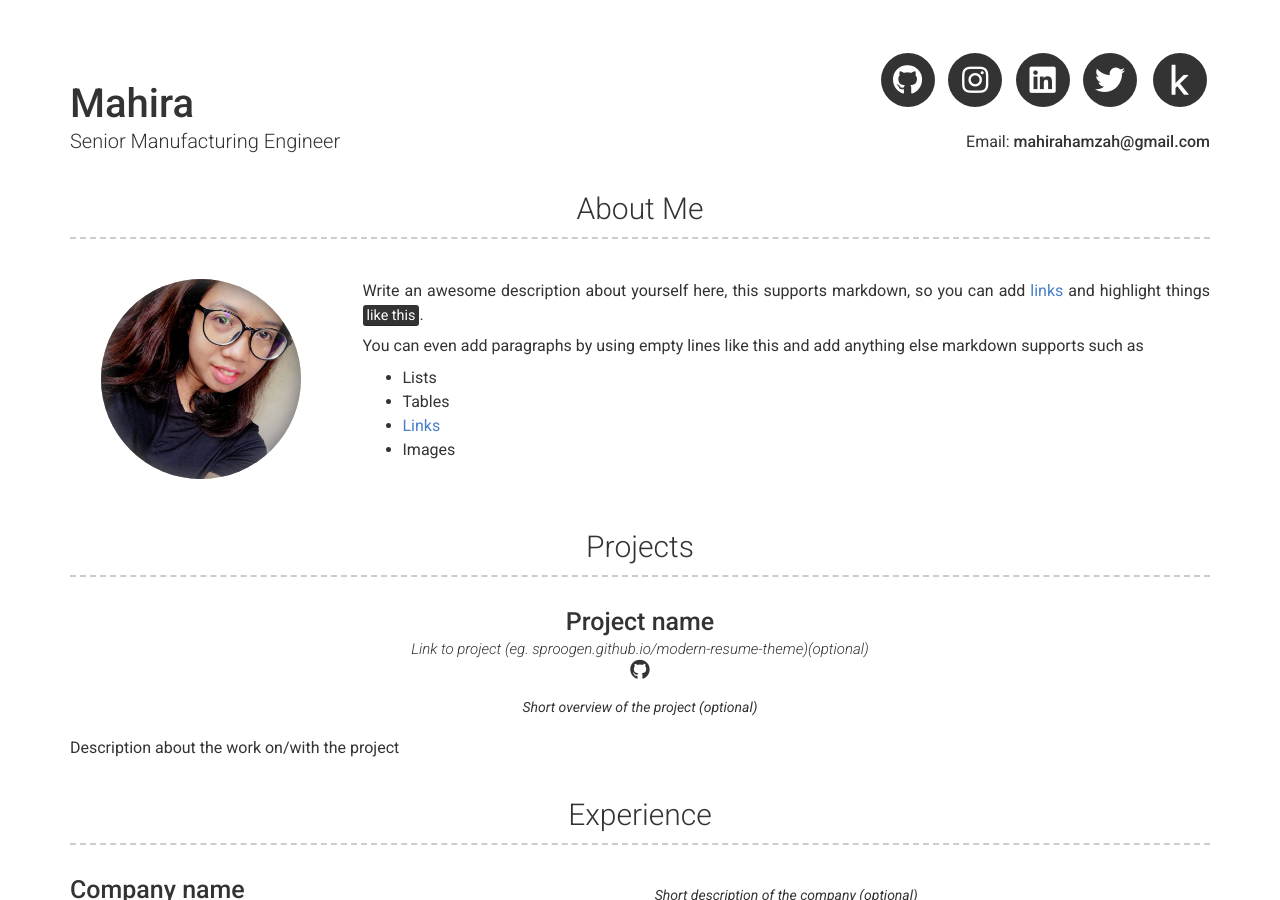
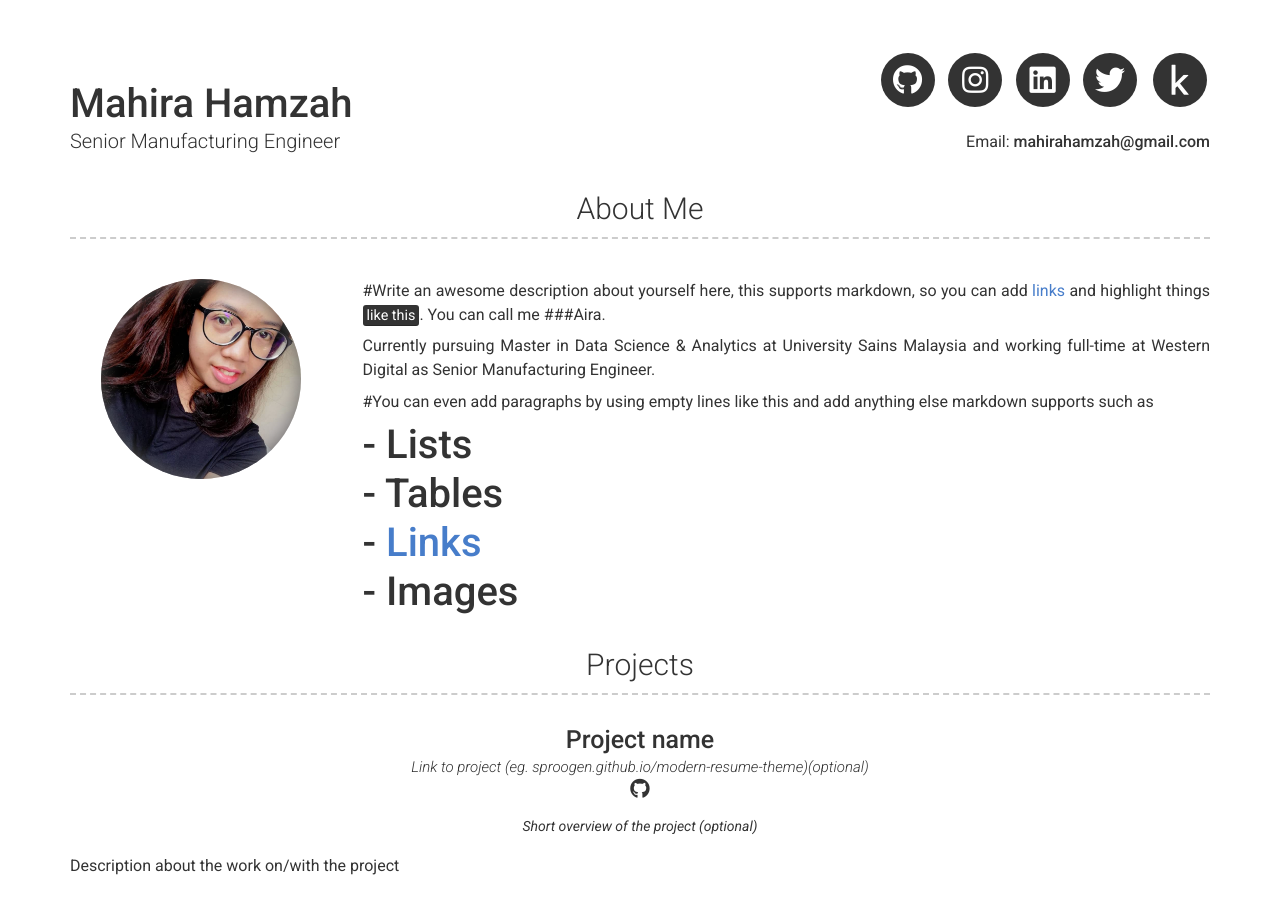
Before and after one commit to mahirahamzah/Resume, a Jekyll site: the page built from index.md, in a window 1280 px wide and 900 px high. Built offline with Jekyll 4.4.1, drawn with Linux system fonts in a browser that asks for light colours; nearby versions of some CDN libraries; some of the changed text lies outside the part shown.

Commit message:
Update _config.yml

```diff
--- a/_config.yml
+++ b/_config.yml
@@ -3,7 +3,7 @@ repository: Git repository where your resume will be hosted, only required if yo
 # favicon: Directory of your favicon (eg. images/favicon.ico)(optional)
 
 # Personal info
-name: Mahira
+name: Mahira Hamzah
 title: Senior Manufacturing Engineer
 email: mahirahamzah@gmail.com
 #phone: Your phone number (optional)
@@ -46,13 +46,16 @@ additional_links:
 # about_title: About Me (Use this to override about section title)
 about_profile_image: "images/profile.jpg"
 about_content: | # this will include new lines to allow paragraphs
-  Write an awesome description about yourself here, this supports markdown, so you can add [links](http://foobar.com) and highlight things <mark>like this</mark>.
+  #Write an awesome description about yourself here, this supports markdown, so you can add [links](http://foobar.com) and highlight things <mark>like this</mark>.
+    You can call me ###Aira.
 
-  You can even add paragraphs by using empty lines like this and add anything else markdown supports such as
-    - Lists
-    - Tables
-    - <a href="google.com">Links</a>
-    - Images
+    Currently pursuing Master in Data Science & Analytics at University Sains Malaysia and working full-time at Western Digital as Senior Manufacturing Engineer.
+
+  #You can even add paragraphs by using empty lines like this and add anything else markdown supports such as
+  #  - Lists
+  #  - Tables
+  #  - <a href="google.com">Links</a>
+  #  - Images
 
 # Projects Section
 # projects_title: Projects #(Use this to override about projects section title)
```
